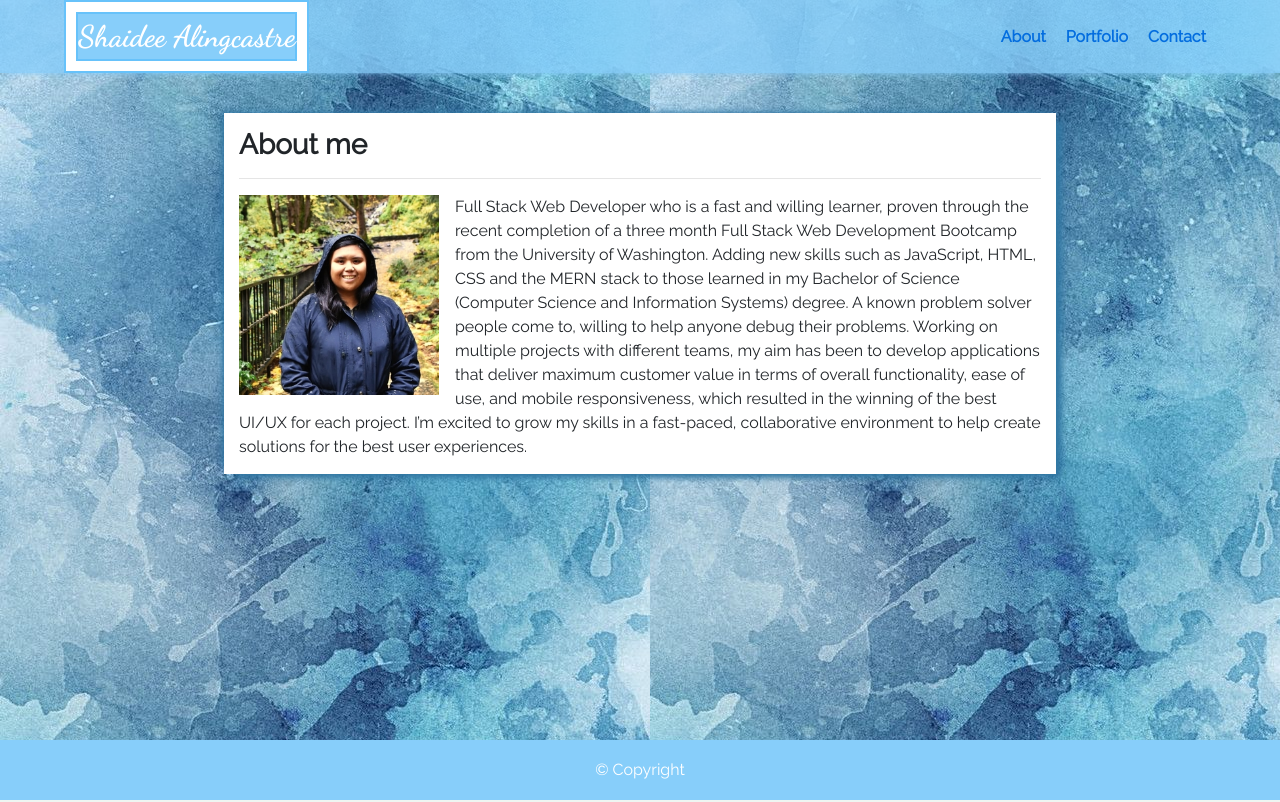
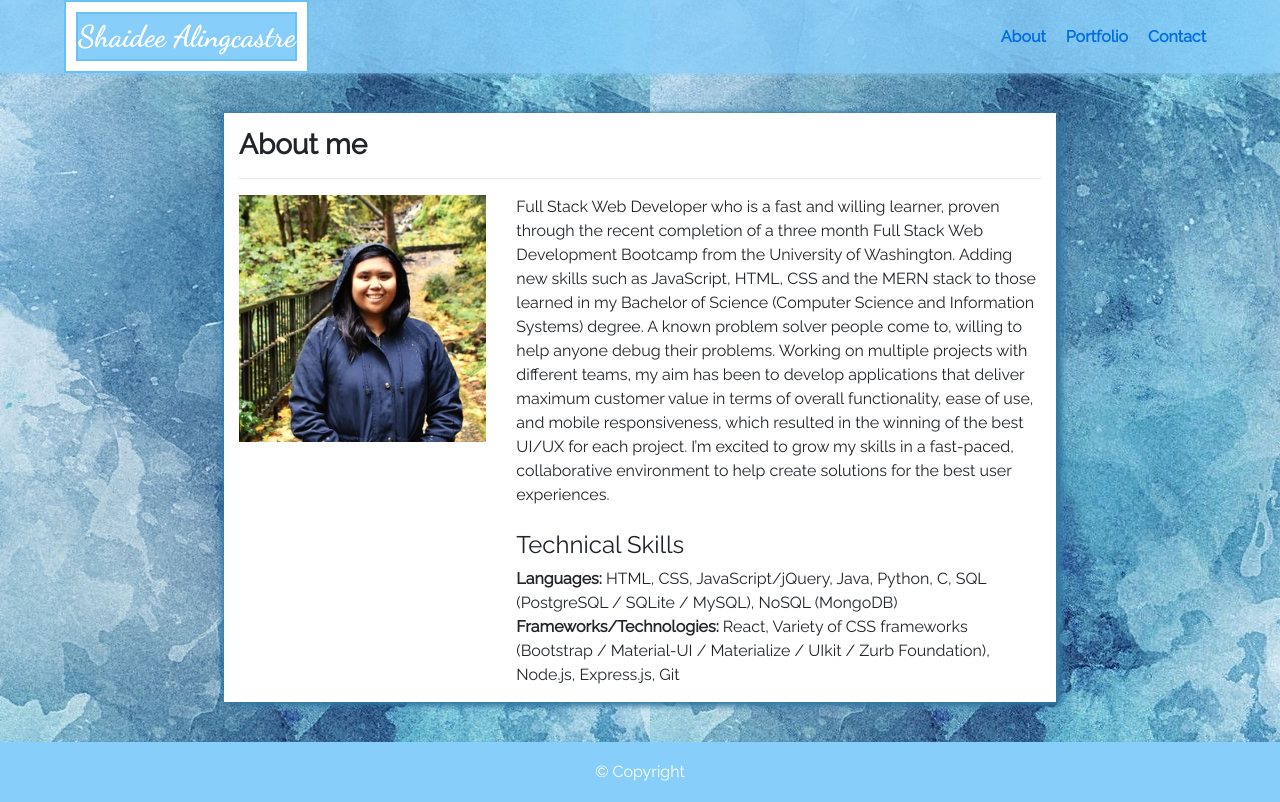
Before and after one commit to sali6798/react-portfolio, a React (Create React App) app in the folder client/: page / in a window 1280 px wide. Built offline with nearby package versions, Linux system fonts and the light colour scheme.

Commit message:
added grid layout and skills info

```diff
--- a/client/src/pages/About/index.js
+++ b/client/src/pages/About/index.js
@@ -6,11 +6,18 @@ function About() {
         <div id="about-container">
             <h2>About me</h2>
             <hr />
-            <div className="profile-img-container float-md-left mx-auto mb-3 mx-md-0 mr-md-3">
-                <img src="assets/305x305.jpg" className="img-fluid" alt="Shaidee Alingcastre" />
+            <div className="row">
+                <div className="col-lg-4 mb-md-3 text-center">
+                    <img src="assets/305x305.jpg" className="img-fluid" alt="Shaidee Alingcastre" />
+                </div>
+                <div className="col-lg-8">
+                    <p>Full Stack Web Developer who is a fast and willing learner, proven through the recent completion of a three month Full Stack Web Development Bootcamp from the University of Washington. Adding new skills such as JavaScript, HTML, CSS and the MERN stack to those learned in my Bachelor of Science (Computer Science and Information Systems) degree. A known problem solver people come to, willing to help anyone debug their problems. Working on multiple projects with different teams, my aim has been to develop applications that deliver maximum customer value in terms of overall functionality, ease of use, and mobile responsiveness, which resulted in the winning of the best UI/UX for each project. I’m excited to grow my skills in a fast-paced, collaborative environment to help create solutions for the best user experiences. </p>
+                    <br></br>
+                    <h4>Technical Skills</h4>
+                    <p><span>Languages:</span> HTML, CSS, JavaScript/jQuery, Java, Python, C, SQL (PostgreSQL / SQLite / MySQL), NoSQL (MongoDB)</p>
+                    <p><span>Frameworks/Technologies:</span> React, Variety of CSS frameworks (Bootstrap / Material-UI / Materialize / UIkit / Zurb Foundation), Node.js, Express.js, Git</p>
+                </div>
             </div>
-
-            <p>Full Stack Web Developer who is a fast and willing learner, proven through the recent completion of a three month Full Stack Web Development Bootcamp from the University of Washington. Adding new skills such as JavaScript, HTML, CSS and the MERN stack to those learned in my Bachelor of Science (Computer Science and Information Systems) degree. A known problem solver people come to, willing to help anyone debug their problems. Working on multiple projects with different teams, my aim has been to develop applications that deliver maximum customer value in terms of overall functionality, ease of use, and mobile responsiveness, which resulted in the winning of the best UI/UX for each project. I’m excited to grow my skills in a fast-paced, collaborative environment to help create solutions for the best user experiences. </p>
         </div>
     );
 }
--- a/client/src/pages/About/style.css
+++ b/client/src/pages/About/style.css
@@ -1,7 +1,3 @@
-#about-container {
-    overflow: auto;
+#about-container span {
+    font-weight: bold;
 }
-
-.profile-img-container {
-    max-width: 200px;
-}
```
